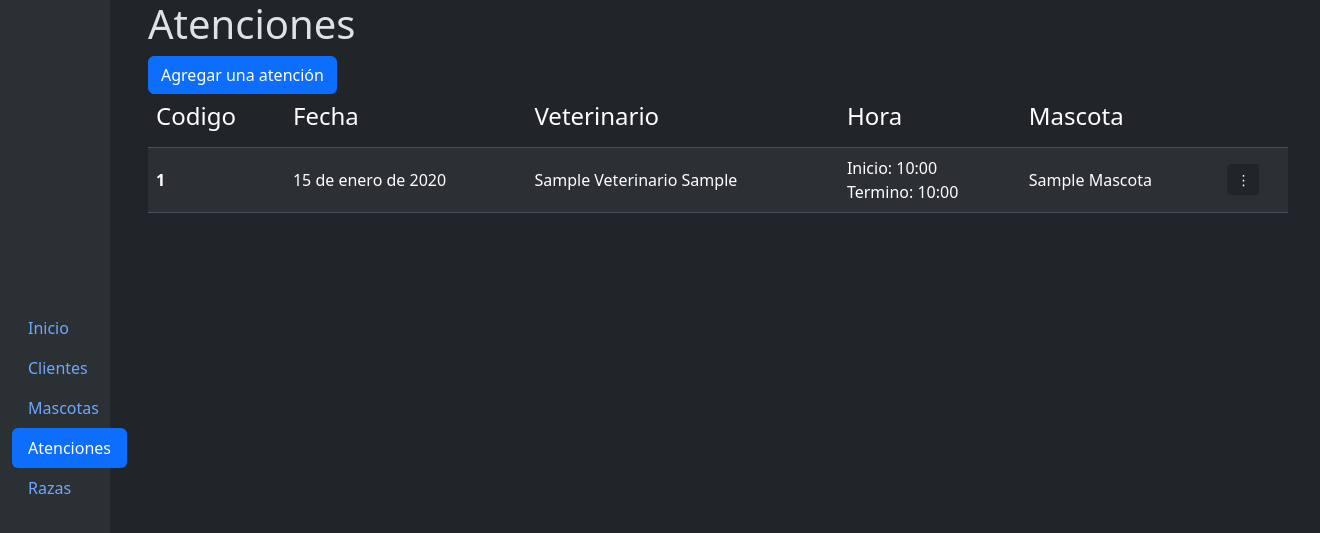
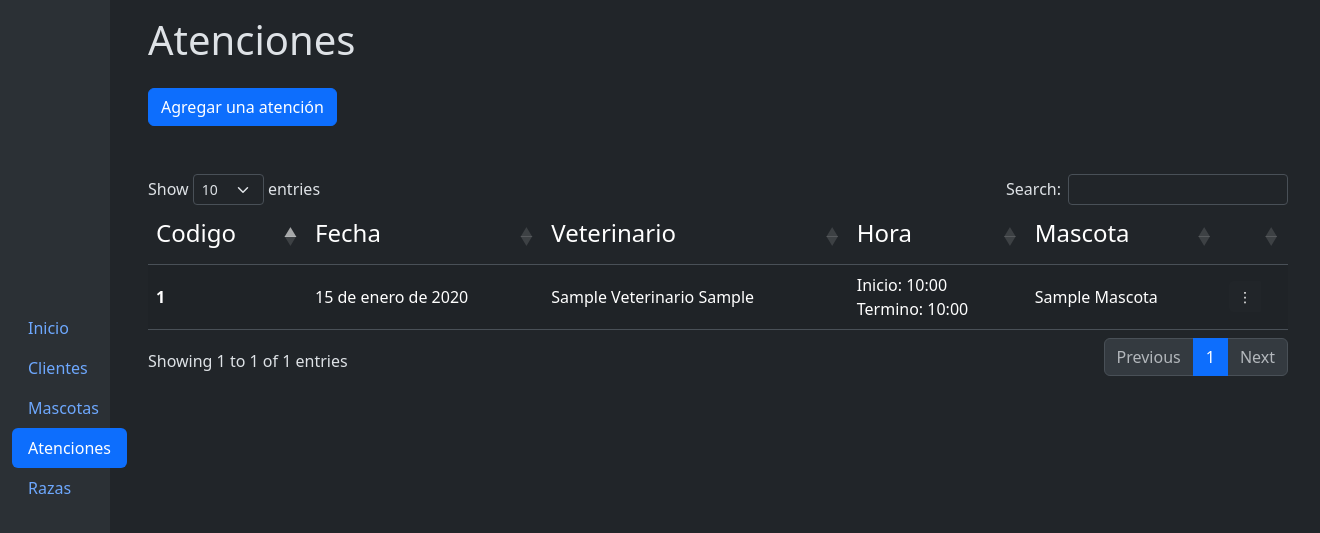
Before and after one commit to HowLonely/sistema-veterinaria, a Django app: page /atenciones/ in a window 1320 px wide. Shown: the top 533 px of the page. Run offline with Django 4.2, Linux system fonts and the light colour scheme; tables that the repository leaves empty hold one stand-in row (values such as "Sample post"); some libraries are stand-ins or nearby versions.

Commit message:
arreglando detalles crud atenciones

```diff
--- a/templates/veterinaria/atenciones.html
+++ b/templates/veterinaria/atenciones.html
@@ -7,6 +7,14 @@
     <!-- Bootstrap CSS -->
     <link rel="stylesheet" href="{% static 'css/bootstrap.min.css' %}" />
     <title>Catálogo atenciones</title>
+    <script src="https://code.jquery.com/jquery-3.7.1.min.js" integrity="sha256-/JqT3SQfawRcv/BIHPThkBvs0OEvtFFmqPF/lYI/Cxo=" crossorigin="anonymous"></script>
+    <link rel="stylesheet" href="https://cdn.datatables.net/1.13.7/css/dataTables.bootstrap5.min.css">
+    <script src="https://cdn.datatables.net/1.13.7/js/jquery.dataTables.min.js"></script>
+    <script src="https://cdn.datatables.net/1.13.7/js/dataTables.bootstrap5.min.js"></script>
+    <script>
+    $(document).ready( function () {
+      $('#atencionesTable').DataTable();
+  } );</script>
   </head>
   <body data-bs-theme="dark">
     <div class="container-fluid m-0 p-0">
@@ -41,9 +49,9 @@
         </div>
         <div class="ms-auto col-xl-11 col-md-10 col-12 ps-5 mt-md-0 mt-5 pt-md-0 pt-3">
           <div class="container m-0 p-0">
-            <h1>Atenciones</h1>
+            <h1 class="mt-3">Atenciones</h1>
             <!-- Button trigger modal -->
-            <button type="button" class="btn btn-primary" data-bs-toggle="modal" data-bs-target="#form_agregar_atencion">
+            <button type="button" class="btn btn-primary mb-5 mt-3 justify-content-end align-self-end" data-bs-toggle="modal" data-bs-target="#form_agregar_atencion">
               Agregar una atención
             </button>
 
@@ -123,7 +131,7 @@
               </div>
             </div>
 
-            <table class="table table-striped table-hover">
+            <table class="table table-striped table-hover" id="atencionesTable">
               <thead>
                 <tr>
                   <th scope="col"><h4>Codigo</h4></th>
@@ -159,23 +167,46 @@
                     </td>
                   </tr>
                   <div class="modal fade" id="atencion{{atencion.id_atencion}}" tabindex="-1" aria-labelledby="ModalLabel{{atencion.id_atencion}}" aria-hidden="true">
-                    <div class="modal-dialog">
+                    <div class="modal-dialog modal-xl">
                       <div class="modal-content">
                         <div class="modal-header">
                           <h1 class="modal-title fs-5" id="ModalLabel{{atencion.id_atencion}}">Atención {{atencion.id_atencion}}</h1>
                           <button type="button" class="btn-close" data-bs-dismiss="modal" aria-label="Close"></button>
                         </div>
                         <div class="modal-body">
-                          <div class="card" style="width: 18rem;">
-                            <img src="" class="card-img-top" alt="...">
-                            <div class="card-body">
-                              <h5 class="card-title text-capitalize">{{atencion.diagnostico}}</h5>
-                              <h6 class="card-subtitle mb-2 text-body-secondary">{{atencion.id_veterinario.nombres}} {{atencion.id_veterinario.apellidos}}</h6>
-                              <p class="card-text text-capitalize">{{atencion.tratamiento}}</p>
-                              <p class="card-text text-capitalize">{{atencion.observaciones}}</p>
-                              <a href="#" class="btn btn-primary">Detalles mascota</a>
+
+                          <form>
+                            <div class="row">
+                              <div class="mb-3 col-6">
+                                Fecha: {{ atencion.fecha_atencion }}
+                              </div>
+                            <div class="mb-3 col-3">
+                              Hora Ingreso: {{ atencion.hora_ingreso }}
+                            </div>
+                            <div class="mb-3 col-3">
+                              Hora Termino: {{ atencion.hora_termino }}
                             </div>
                           </div>
+                            <div class="mb-3">
+                              Agendada por: <span class="text-capitalize">{{ atencion.agendada_por_asistente.nombres }} {{ atencion.agendada_por_asistente.apellidos }}</span>
+                            </div>
+                            <div class="mb-3">
+                              Veterinario: <span class="text-capitalize">{{ atencion.id_veterinario.nombres }} {{ atencion.id_veterinario.apellidos }}</span>
+                            </div>
+                            <div class="mb-3">
+                              Diagnostico: {{ atencion.diagnostico }}
+                            </div>
+                            <div class="mb-3">
+                              Tratamiento: {{ atencion.tratamiento }}
+                            </div>
+                            <div class="mb-3">
+                              Observaciones: {{ atencion.observaciones }}
+                            </div>
+                        </div>
+                        <div class="modal-footer">
+                          <button type="button" class="btn btn-primary" data-bs-dismiss="modal">Ver Detalles Mascota</button>
+                        </div>
+                      </form>
                         </div>
                       </div>
                     </div>
```
